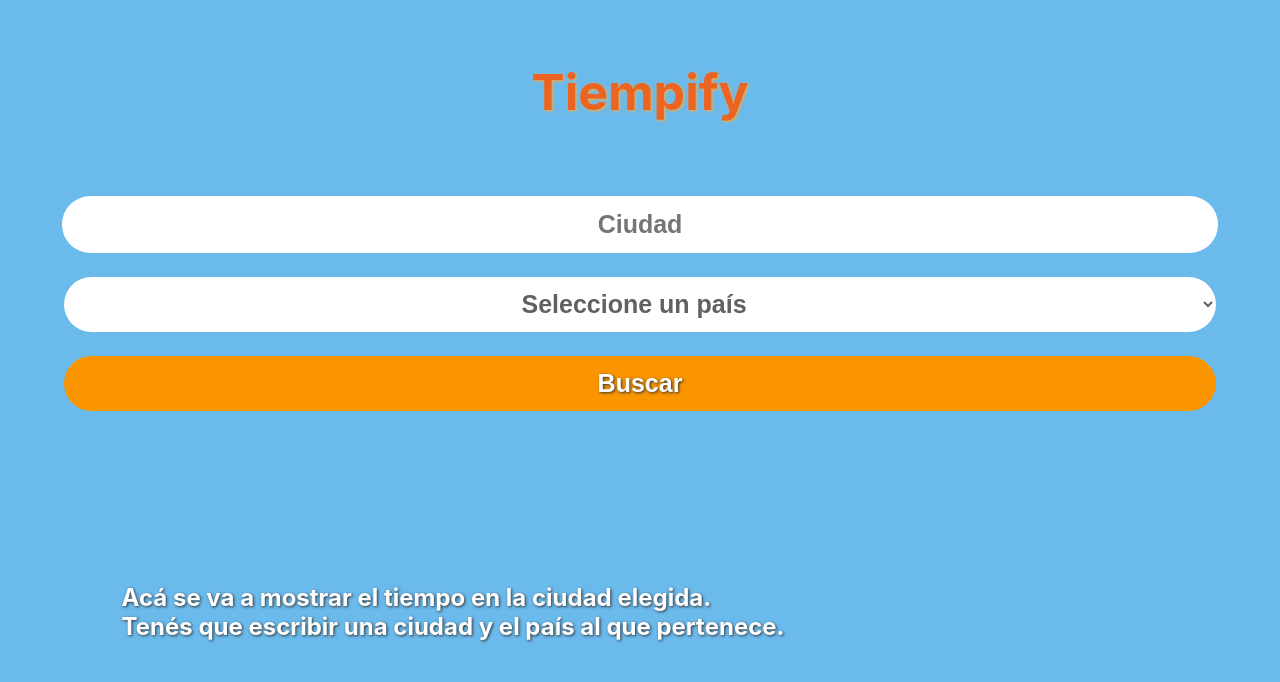
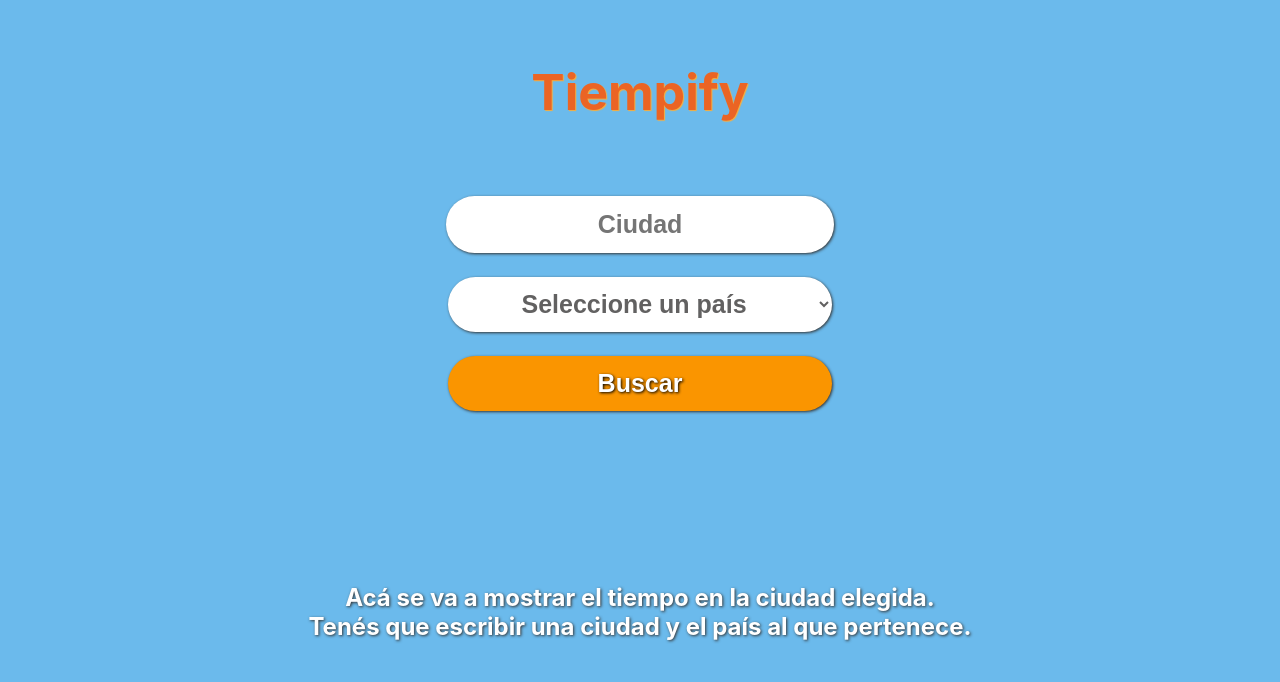
Before and after one commit to fraancofenoglio/Tiempify, a React (Create React App) app: page / in a window 1280 px wide. Shown: the top 682 px of the page. Built offline with nearby package versions, Linux system fonts and the light colour scheme; no server answers.

Commit message:
desktop version

```diff
--- a/src/App.js
+++ b/src/App.js
@@ -1,22 +1,30 @@
-import { useState } from "react";
+import { useEffect, useState } from "react";
 import Instructions from "./components/Instructions";
 import ShowWeather from "./components/ShowWeather";
 import WeatherForm from "./components/WeatherForm";
 
-
 function App() {
   const [weather, setWeather] = useState();
   const [searching, setSearching] = useState(false);
+  const [night, setNight] = useState(false);
 
-  const daynight = new Date().getHours()
+  useEffect(() => {
 
+    const daynight = new Date().getHours()
+    if (daynight > 19 || daynight < 6) {
+      setNight(true)
+    } else {
+      setNight(false)
+    }
+  }, [])
 
   return (
-    <div className="App" style={daynight > 19 || daynight < 6 ? {backgroundColor: "#1B1B3A"}: {backgroundColor: "#6BBAEC"}}>
+    <div className="App" style={night ? {backgroundColor: "#1B1B3A"}: {backgroundColor: "#6BBAEC"}}>
       <h1 onClick={() => window.location.reload()} className="title">Tiempify</h1>
-      <WeatherForm setSearching={setSearching} setWeather={setWeather}></WeatherForm>
-      { weather ? <ShowWeather weather={weather}/> :( searching ? <div class="custom-loader"></div> : <Instructions/>)}
 
+      <WeatherForm setSearching={setSearching} setWeather={setWeather} night={night}/>
+
+      { weather ? <ShowWeather night={night} weather={weather}/> :( searching ? <div className="custom-loader"></div> : <Instructions night={night}/>)}
 
     </div>
   );
--- a/src/components/Instructions.jsx
+++ b/src/components/Instructions.jsx
@@ -1,8 +1,8 @@
 
-const Instructions = () => {
+const Instructions = ({night}) => {
   return (
     <div className="instructions-container">
-        <h2>Acá se va a mostrar el tiempo en la ciudad elegida.<br></br> Tenés que escribir una ciudad y el país al que pertenece.</h2>
+        <h2 style={night ? {textShadow: "none"} : {textShadow: "1px 1px 3px #333333"}}>Acá se va a mostrar el tiempo en la ciudad elegida.<br></br> Tenés que escribir una ciudad y el país al que pertenece.</h2>
     </div>
   )
 }
--- a/src/components/ShowWeather.jsx
+++ b/src/components/ShowWeather.jsx
@@ -1,26 +1,38 @@
 import { useState } from "react"
 import Additional from "./Additional";
 
-const ShowWeather = ({weather}) => {
+const ShowWeather = ({weather, night}) => {
 
   const [showMore, setShowmore] = useState(false);
+  const {weather: [{icon, description}], name, main} = weather
 
-  const {weather: [{icon, description}], name, main} = weather
   return (
     <div className="display-weather">
       <section className="main-weather">
-        <h2>Tiempo para
+        <h2 style={night ? {textShadow: "none"} : {textShadow: "1px 1px 3px #333333"}}>Tiempo para
            <span> {name}</span>
         </h2>
-        <h3>{description.toUpperCase()}</h3>
+        <h3 style={night ? {textShadow: "none"} : {textShadow: "1px 1px 3px #333333"}}>{description.toUpperCase()}</h3>
         <div className="temperature-icon">
-          <h2>{Math.round(main.temp)}°</h2>
+          <h2 style={night ? {textShadow: "none"} : {textShadow: "1px 1px 3px #333333"}}>{Math.round(main.temp)}°</h2>
           <img src={`http://openweathermap.org/img/wn/${icon}@2x.png`} alt="" />
         </div>
       </section>
 
-      <button onClick={() => setShowmore(!showMore)} className="show-more">
-       <p>{ !showMore ?  "Mostrar más" : "Mostrar menos"}</p>
+      <button onClick={() => {
+        setShowmore(!showMore)
+
+        setTimeout(() => {
+
+          window.scroll({
+            top: 1500,
+            left: 0,
+            behavior: 'smooth'
+          });
+        }, 100);
+
+      }} className="show-more">
+       <p style={night ? {textShadow: "none"} : {textShadow: "1px 1px 3px #333333"}}>{ !showMore ?  "Mostrar más" : "Mostrar menos"}</p>
         <img style={showMore ? {rotate: "180deg"} : {rotate: "0deg"}} src="./assets/chevron-down-regular-60.png" alt="arrow" />
       </button>
 
--- a/src/components/WeatherForm.jsx
+++ b/src/components/WeatherForm.jsx
@@ -4,7 +4,6 @@ import axios from "axios";
 const WeatherForm = ({setWeather, setSearching}) => {
 
     const Key = process.env.REACT_APP_API;
-    console.log(Key)
 
     const [city, setCity] = useState("");
     const [country, setCountry] = useState("");
@@ -20,11 +19,14 @@ const WeatherForm = ({setWeather, setSearching}) => {
         const response = await axios.get(url);
         setWeather(response.data)
 
-        console.log(response.data)
       } catch (error) {
-        console.log(error)
+        if (error.response.status === 404) {
+
+        }
       } finally {
-        setSearching(false)
+        setSearching(false);
+        setCity("");
+        setCountry("");
       }
     }
 
--- a/src/index.css
+++ b/src/index.css
@@ -5,6 +5,7 @@ body {
     sans-serif;
   -webkit-font-smoothing: antialiased;
   -moz-osx-font-smoothing: grayscale;
+  overflow-x: hidden;
 }
 
 .App {
@@ -20,7 +21,7 @@ body {
 .title {
   font-size: 50px;
   color: #EB6424;
-  text-shadow: 1px 1px 3px #fbad38;
+  text-shadow: 1px 1px 1px #fbad38;
   cursor: pointer;
 }
 
@@ -43,13 +44,14 @@ body {
   font-weight: 700;
   background-color: #fff;
   color: #626161;
+  box-shadow: 1px 1px 3px #333333;
 }
 
 .search-button{
   background-color: #FA9500;
   color: #fff;
   cursor: pointer;
-  text-shadow: 1px 1px 3px #333333;
+  text-shadow: 1px 1px 3px #000000;
 }
 
 .search-button:hover {
@@ -68,7 +70,7 @@ body {
 .instructions-container h2 {
   width: 90%;
   color: #fff;
-  text-shadow: 1px 1px 3px #333333;
+
 }
 
 .display-weather {
@@ -92,19 +94,17 @@ body {
   width: 90%;
   color: #fff;
   font-size: 30px;
-  text-shadow: 1px 1px 3px #333333;
   text-align: center;
 }
 
 .main-weather h3{
   font-size: 25px;
   color: #fff;
-  text-shadow: 1px 1px 3px #333333;
 }
 
 .main-weather span {
   color: #EB6424;
-  text-shadow: 1px 1px 3px #fbad38;
+  text-shadow: 1px 1px 1px #fbad38;
 }
 
 .temperature-icon {
@@ -131,9 +131,9 @@ body {
 }
 
 .show-more {
+  cursor: pointer;
   background: none;
   border: none;
-  border-radius: 50%;
 }
 
 .show-more img {
@@ -144,7 +144,6 @@ body {
 .show-more p {
   margin: 0;
   color: #fff;
-  text-shadow: 1px 1px 3px #333333;
   font-size: 17px;
 }
 
@@ -170,6 +169,8 @@ body {
   color: #fff;
   text-shadow: 1px 1px 3px #333333;
   background-color: rgba(254, 254, 254, 0.4);
+  box-shadow: 1px 1px 3px #333333;
+
 }
 
 .results {
@@ -209,3 +210,38 @@ svg {
     transform: translateX(0);
   }
 }
+
+@media only screen and (min-width: 760px){
+  .city-input, .country-input, .search-button {
+    width: 50%;
+  }
+
+  .additional-info {
+    display: grid;
+    grid-template-columns: repeat(2, 45vw);
+    margin: 0 auto;
+    justify-content: center;
+  }
+  .additional-info h3 {
+    height: 200px;
+    justify-content: center;
+    box-shadow: 1px 1px 3px #333333;
+  }
+
+  .instructions-container h2 {
+    text-align: center;
+  }
+}
+
+@media only screen and (min-width: 1200px){
+  .additional-info {
+    display: grid;
+    grid-template-columns: repeat(3, 30vw);
+    margin: 0 auto;
+    justify-content: center;
+  }
+  .city-input, .country-input, .search-button {
+    width: 30%;
+  }
+
+}
```
